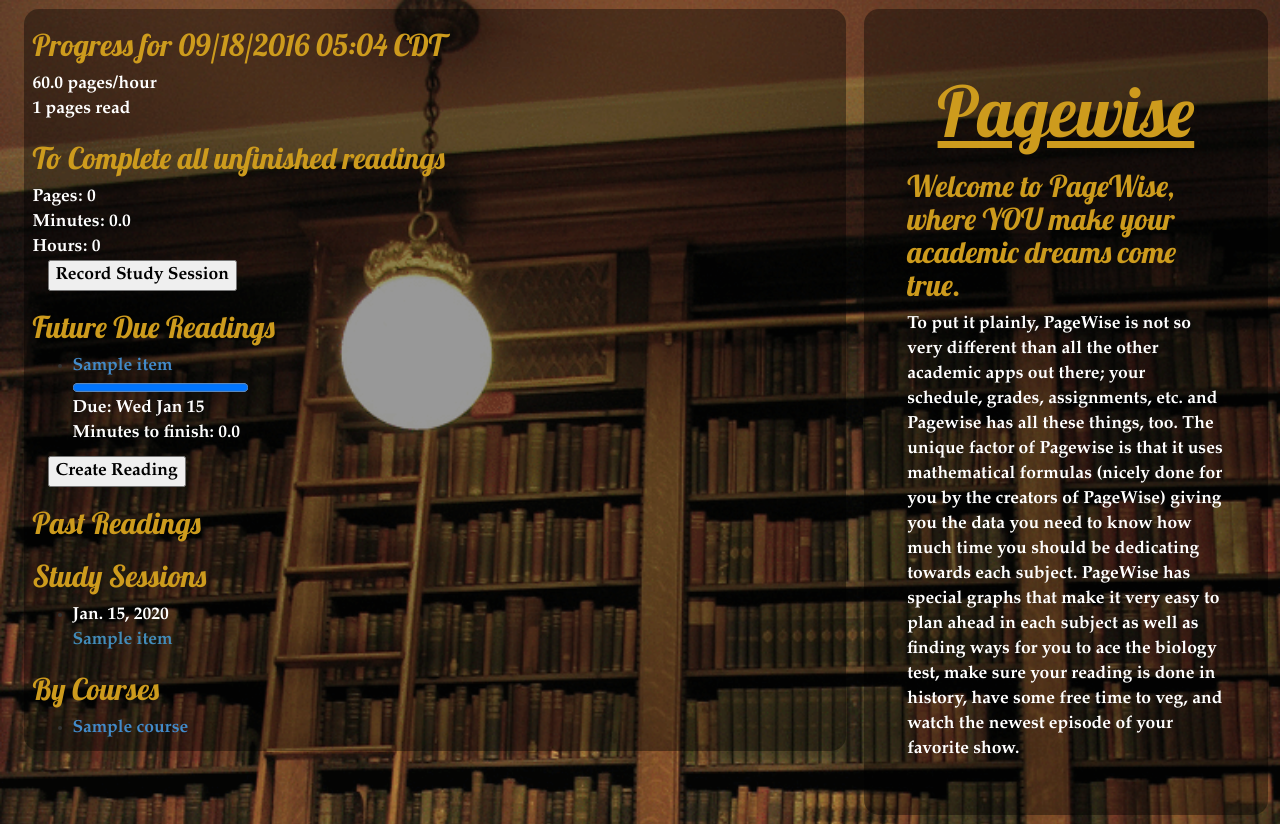
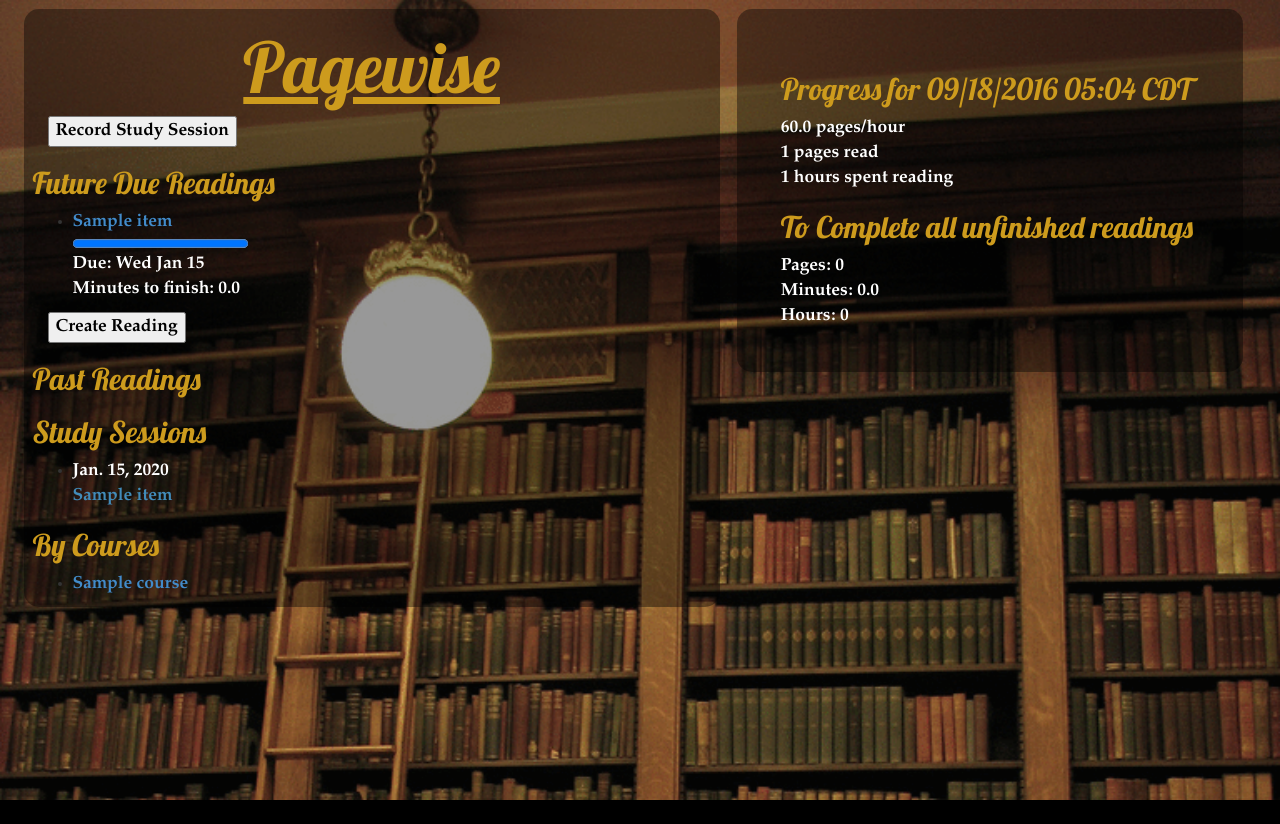
Before and after one commit to carolinehardin/pagewise, a Django app: page / in a window 1280 px wide. After the commit the page ends 800 px from the top, so only its background shows below. Run offline with Django 3.2, Linux system fonts and the light colour scheme; tables that the repository leaves empty hold one stand-in row (values such as "Sample post"); some libraries are stand-ins or nearby versions.

Commit message:
Sorted the past readings so most recent ones are on top, calculate and display hours spent reading, moved summary info to right hand call out

```diff
--- a/firstdjango/firstdjango/templates/inventory/index.html
+++ b/firstdjango/firstdjango/templates/inventory/index.html
@@ -6,13 +6,7 @@
 
 <nav>
 
-	<h2> Progress for {% now "m/d/Y h:i e" %} </h2>
-			<span class="speed">{{ readingSpeed }} pages/hour</span>
-			<span class="speed">{{ totalPgRead }} pages read</span>
-		<h2> To Complete all unfinished readings</h2>
-			<span class="speed">Pages: {{ totalPgRemaining}}</span>
-			<span class="speed">Minutes: {{ totalTimeRemaining }}</span>
-			<span class="speed">Hours: {{ totalTimeRemaining|div:60|floatformat}}</span>
+		<h1>Pagewise</h1>
 
 	<form id="session_form" method="get" action="/add_session/">
 			<input type="submit" name="submit" value="Record Study Session" />
@@ -93,12 +87,16 @@
 </nav>
 
 <section class="callout">
-	<h1>Pagewise</h1>
-	<h2>Welcome to PageWise, where YOU make your academic dreams come true.</h2>
-	<p>To put it plainly, PageWise is not so very different than all the other academic apps out there; your schedule, grades, assignments, etc. and Pagewise has all these things, too.
 
-	The unique factor of Pagewise is that it uses mathematical formulas (nicely done for you by the creators of PageWise) giving you the data you need to know how much time you should be dedicating towards each subject.
-	PageWise has special graphs that make it very easy to plan ahead in each subject as well as finding ways for you to ace the biology test, make sure your reading is done in history, have some free time to veg, and watch the newest episode of your favorite show. </p>
+	<h2> Progress for {% now "m/d/Y h:i e" %} </h2>
+			<span class="speed">{{ readingSpeed }} pages/hour</span>
+			<span class="speed">{{ totalPgRead }} pages read</span>
+			<span class="speed">{{ readingSpeed|mul:totalPgRead|div:60|floatformat}} hours spent reading</span>
+
+		<h2> To Complete all unfinished readings</h2>
+			<span class="speed">Pages: {{ totalPgRemaining}}</span>
+			<span class="speed">Minutes: {{ totalTimeRemaining }}</span>
+			<span class="speed">Hours: {{ totalTimeRemaining|div:60|floatformat}}</span>
 </section>
 
 
--- a/firstdjango/inventory/forms.py
+++ b/firstdjango/inventory/forms.py
@@ -20,7 +20,7 @@
 	startPage = forms.IntegerField(label='Start Page', help_text="Start Page", required=True)
 	endPage = forms.IntegerField(label='End Page', help_text="What was the last page you read", required=True)
 	timeSpent = forms.IntegerField(label='Minutes spent reading', help_text="How many minutes did you spend reading?", required=True)
-	reading = forms.ModelChoiceField(queryset=Item.objects.all(), to_field_name="title", help_text="What reading did you work on?", required=True)
+	reading = forms.ModelChoiceField(queryset=Item.objects.all().order_by('-id'), to_field_name="title", help_text="What reading did you work on?", required=True)
 	class Meta:
 		model = StudySessions
 		fields = ('date','startPage', 'endPage', 'timeSpent', 'reading')
--- a/firstdjango/inventory/static/css/pagewise.css
+++ b/firstdjango/inventory/static/css/pagewise.css
@@ -27,7 +27,7 @@
 
 header {  }
 nav {
-	width: 65%;
+	width: 55%;
 	float: left;
 	margin: .5em;
 	padding: 0 .5em;
@@ -36,7 +36,7 @@
 }
 
 section.callout {
-	width: 32%;
+	width: 40%;
 	float: left;
 	margin: .5em;
 	padding: 2.5em;
--- a/firstdjango/inventory/views.py
+++ b/firstdjango/inventory/views.py
@@ -12,7 +12,7 @@
 from inventory.forms import newSessionForm
 
 def index(request):
-	items = Item.objects.all()
+	items = Item.objects.all().order_by('-dueDate')
 	studySessions = StudySessions.objects.all()
 	course = Course.objects.all()
 	totalMinSpent = 0
@@ -75,6 +75,7 @@
 
 		#keep track of what this reading adds to total time remainig
 		totalTimeRemaining = totalTimeRemaining + oneReading.timeRemaining
+
 
 	return render(request, 'inventory/index.html', {
 		'items': items,
```
